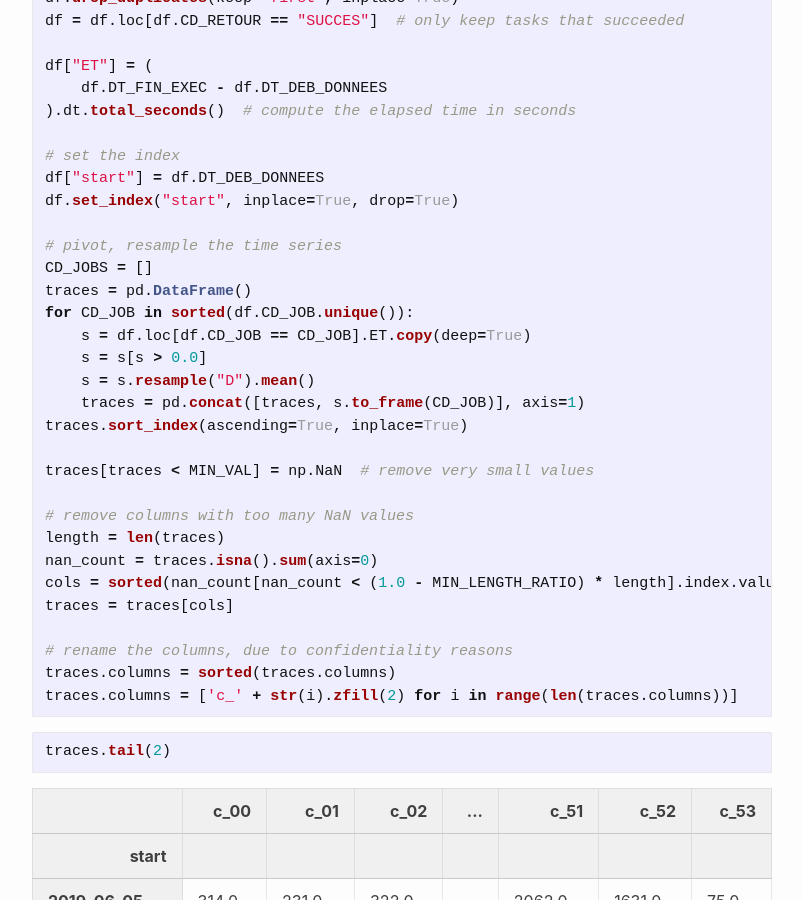
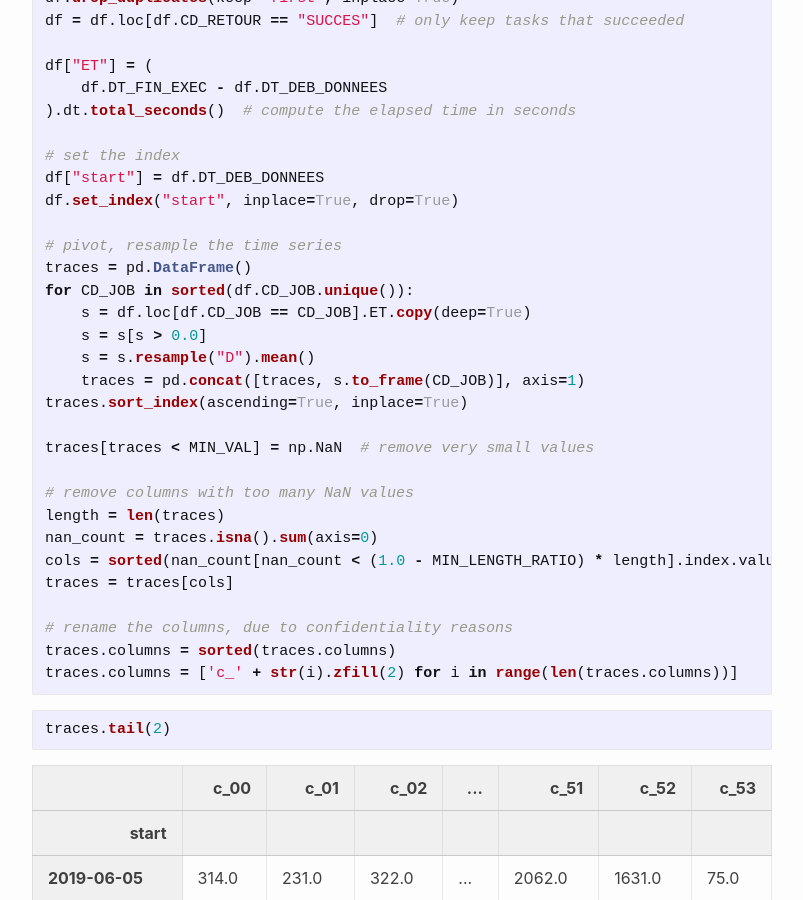
Before and after one commit to aetperf/aetperf.github.io, a Jekyll site: the page built from _posts/2020-07-03-Outlier_and_Change_Point_Detection_in_Data_Integration_Performance_Metrics.md, in a window 1280 px wide and 900 px high, scrolled down 1644 px. Shown: the whole window, without its empty margins (238-1041 px from the left). Built offline with Jekyll 4.4.1, drawn with Linux system fonts in a browser that asks for light colours; formulas are drawn with MathJax 3; comment, search, counter and statistics services are not loaded.

Commit message:
removed a useless line

```diff
--- a/_posts/2020-07-03-Outlier_and_Change_Point_Detection_in_Data_Integration_Performance_Metrics.md
+++ b/_posts/2020-07-03-Outlier_and_Change_Point_Detection_in_Data_Integration_Performance_Metrics.md
@@ -69,7 +69,6 @@ df["start"] = df.DT_DEB_DONNEES
 df.set_index("start", inplace=True, drop=True)
 
 # pivot, resample the time series
-CD_JOBS = []
 traces = pd.DataFrame()
 for CD_JOB in sorted(df.CD_JOB.unique()):
     s = df.loc[df.CD_JOB == CD_JOB].ET.copy(deep=True)
```
Also changed, not shown: _posts/WP_2020-07-03-Outlier_and_Change_Point_Detection_in_Data_Integration_Performance_Metrics.md (+0 -1 lines).
